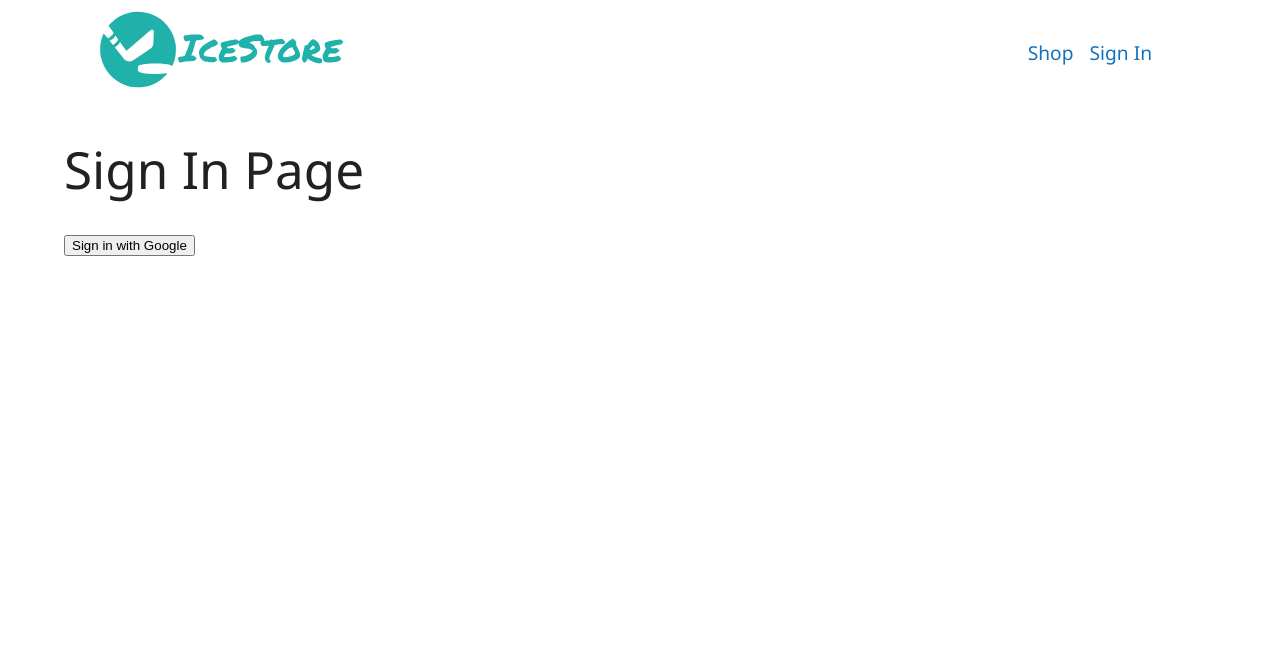
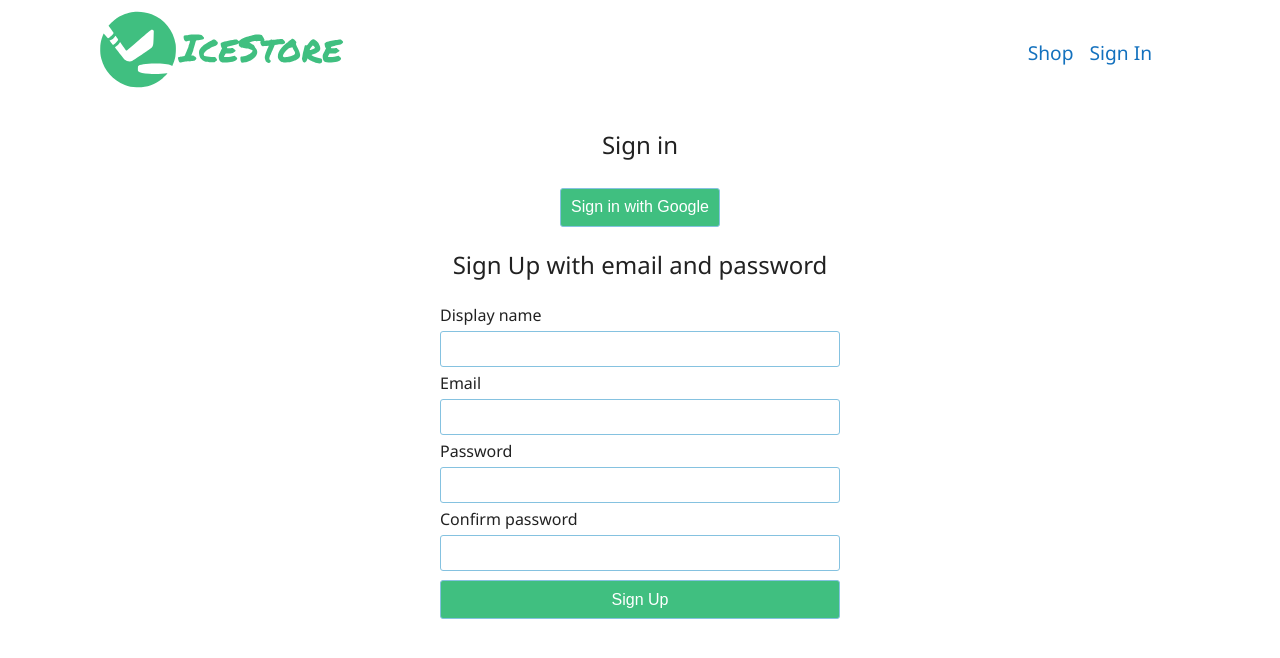
Before and after one commit to Floony7/ecommerce-react, a React (Vite) app: page /sign-in in a window 1280 px wide. Shown: the top 658 px of the page. Built offline with nearby package versions, Linux system fonts and the light colour scheme.

Commit message:
Form setup for signing in

```diff
--- a/src/App.tsx
+++ b/src/App.tsx
@@ -1,5 +1,4 @@
 import { Routes, Route } from "react-router-dom";
-
 import Home from "./routes/home/home.component";
 import Shop from "./routes/shop/shop.component";
 import Navigation from "./routes/navigation/navigation.component";
--- a/src/components/category-directory/category-directory.styles.ts
+++ b/src/components/category-directory/category-directory.styles.ts
@@ -4,6 +4,6 @@ export const CategoriesContainer = styled.section`
     width: 100%;
     display: grid;
     grid-template-columns: repeat(3, 1fr);
-    gap: 2rem;
+    gap: 0;
     margin-top: 2rem;
 `;
--- /dev/null
+++ b/src/components/sign-up/sign-up-form.styles.ts
@@ -0,0 +1,30 @@
+import styled from 'styled-components';
+
+export const PageWrap = styled.section`
+    display: flex;
+    flex-direction: column;
+    align-items: center;
+    min-height: 100vh;
+`;
+
+export const Form = styled.form`
+    display: flex;
+    flex-direction: column;
+    width: 400px;
+    justify-content: space-evenly;
+    gap: 0.25rem;
+
+    input {
+        padding: 0.6rem;
+        border-radius: 3px;
+        border: 1px solid hsl(200, 60%, 70%);
+
+        &:focus {
+            outline: 1px solid hsl(200, 70%, 80%);
+        }
+    }
+`;
+
+export const Label = styled.label`
+    font-weight: 600;
+`;
--- /dev/null
+++ b/src/components/sign-up/sign-up-form.tsx
@@ -0,0 +1,74 @@
+import React, { useState } from "react";
+import { Button } from "../../shared-styles/button";
+import { Form, Label, PageWrap } from "./sign-up-form.styles";
+
+interface FormFields {
+  displayName: string;
+  email: string;
+  password: string;
+  confirmPassword: string;
+}
+
+const initialFormState = {
+  displayName: "",
+  email: "",
+  password: "",
+  confirmPassword: "",
+};
+
+const SignUpForm = () => {
+  const [formFields, setFormFields] = useState<FormFields>(initialFormState);
+  const { displayName, email, password, confirmPassword } = formFields;
+
+  const handleSubmit = (e: React.FormEvent) => {
+    e.preventDefault();
+    console.log("FORM_FIELDS", formFields);
+  };
+
+  const handleChange = (e: React.ChangeEvent<HTMLInputElement>) => {
+    const { name, value } = e.target;
+    setFormFields({ ...formFields, [name]: value });
+  };
+
+  return (
+    <PageWrap>
+      <Form onSubmit={handleSubmit}>
+        <Label htmlFor="displayName">Display name</Label>
+        <input
+          value={displayName}
+          onChange={handleChange}
+          name="displayName"
+          type="text"
+          required
+        />
+        <Label htmlFor="email">Email</Label>
+        <input
+          value={email}
+          onChange={handleChange}
+          name="email"
+          type="email"
+          required
+        />
+        <Label htmlFor="password">Password</Label>
+        <input
+          value={password}
+          onChange={handleChange}
+          name="password"
+          type="password"
+          required
+        />
+        <Label htmlFor="confirm">Confirm password</Label>
+        <input
+          value={confirmPassword}
+          onChange={handleChange}
+          name="confirmPassword"
+          type="password"
+          required
+        />
+        <Button type="submit">Sign Up</Button>
+      </Form>
+    </PageWrap>
+  );
+};
+
+export default SignUpForm;
--- a/src/index.css
+++ b/src/index.css
@@ -13,7 +13,8 @@
   -webkit-font-smoothing: antialiased;
   -moz-osx-font-smoothing: grayscale;
 
-  --clr-sea-green: hsl(300, 50%, 0%);
+  /* --clr-sea-green: hsl(300, 50%, 0%); */
+  --clr-sea-green: hsl(150, 50%, 50%);
   --clr-sky-blue: hsl(207, 82%, 41%);
   --clr-dark-blue: hsl(237, 82%, 41%);
   --clr-purple: hsl(267, 82%, 41%);
--- a/src/routes/navigation/navigation.component.tsx
+++ b/src/routes/navigation/navigation.component.tsx
@@ -14,6 +14,7 @@ const Navigation = () => {
         <NavLinks>
           <Link to="/shop">Shop</Link>
           <Link to="/sign-in">Sign In</Link>
+          {/* <Link to="/sign-up">Sign Up</Link> */}
         </NavLinks>
       </Navbar>
       <Outlet />
--- a/src/routes/signin/sign-in.component.tsx
+++ b/src/routes/signin/sign-in.component.tsx
@@ -1,18 +1,24 @@
+import SignUpForm from "../../components/sign-up/sign-up-form";
+import { Button } from "../../shared-styles/button";
 import {
   signInWithGooglePopup,
   createUserDocument,
 } from "../../utils/firebase/firebase.utils";
+import { PageWrap } from "./sign-in.styles";
 
 const SignIn = () => {
   const logUser = async () => {
     const { user } = await signInWithGooglePopup();
+    // eslint-disable-next-line @typescript-eslint/no-unused-vars
     const userDocRef = await createUserDocument(user);
   };
   return (
-    <div>
-      <h1>Sign In Page</h1>
-      <button onClick={logUser}>Sign in with Google</button>
-    </div>
+    <PageWrap>
+      <h2>Sign in</h2>
+      <Button onClick={logUser}>Sign in with Google</Button>
+      <h2>Sign Up with email and password</h2>
+      <SignUpForm />
+    </PageWrap>
   );
 };
 
--- /dev/null
+++ b/src/routes/signin/sign-in.styles.ts
@@ -0,0 +1,8 @@
+import styled from 'styled-components';
+
+export const PageWrap = styled.section`
+    display: flex;
+    flex-direction: column;
+    align-items: center;
+    min-height: 100vh;
+`;
--- /dev/null
+++ b/src/shared-styles/button.ts
@@ -0,0 +1,17 @@
+import styled from 'styled-components';
+
+export const Button = styled.button`
+    margin-top: 0.3rem;
+    border-radius: 3px;
+    padding: 0.6rem;
+    border: 1px solid hsl(200, 60%, 70%);
+    background-color: hsl(150, 50%, 50%);
+    color: white;
+    font-size: 1rem;
+    cursor: pointer;
+    transition: background-color .3s ease-in-out;
+
+    &:hover {
+        background-color: hsl(150, 60%, 60%);
+    }
+`;
--- a/src/utils/firebase/firebase.utils.ts
+++ b/src/utils/firebase/firebase.utils.ts
@@ -1,5 +1,6 @@
+/* eslint-disable @typescript-eslint/no-explicit-any */
 import { initializeApp } from "firebase/app";
-import {getAuth, signInWithRedirect, signInWithPopup, GoogleAuthProvider} from "firebase/auth";
+import {getAuth, signInWithPopup, GoogleAuthProvider} from "firebase/auth";
 import { getFirestore, doc, getDoc, setDoc } from "firebase/firestore";
 
 const firebaseConfig = {
```
Also changed, not shown: src/utils/functions.ts (added, +10 -0 lines), src/assets/icestore-logo.svg, src/components/category/category.styles.ts (line endings or trailing spaces).
